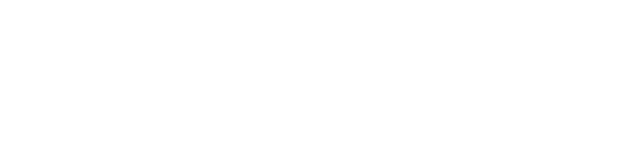
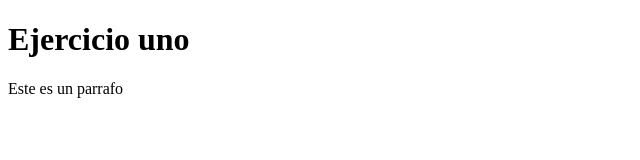
Before and after one commit to ChristianServinRGithub/primer-ejercicio, a plain HTML site: page index.html in a window 1280 px wide. Shown: the whole page, without its empty margins (0-640 px from the left). Drawn offline with Linux system fonts and the light colour scheme.

Commit message:
Se creo el styles, script, un titulo y un elemento p

```diff
--- a/index.html
+++ b/index.html
@@ -6,6 +6,7 @@
     <title>Primer Ejercicio</title>
 </head>
 <body>
-
+    <h1>Ejercicio uno</h1>
+    <p>Este es un parrafo</p>
 </body>
 </html>
```
Also changed, not shown: script.js (added), styles.css (added).
